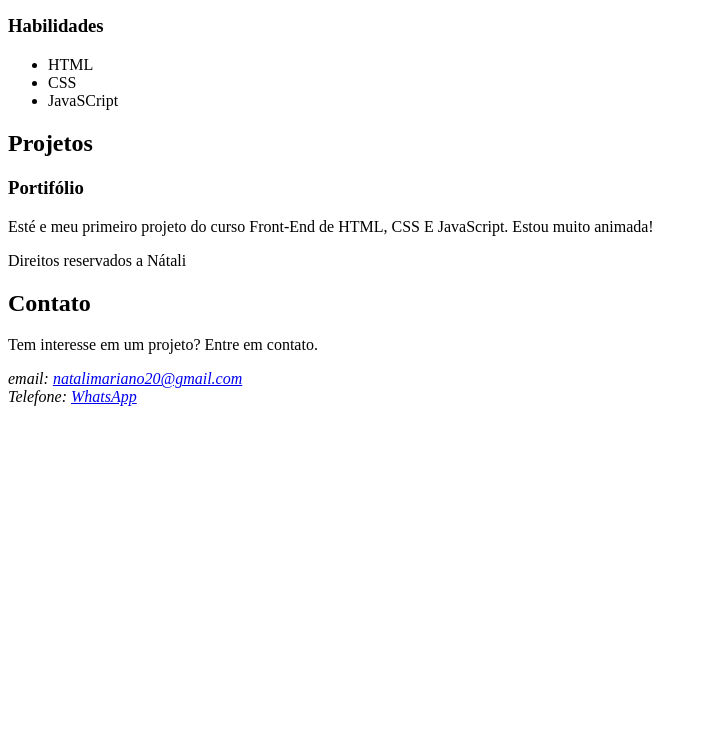
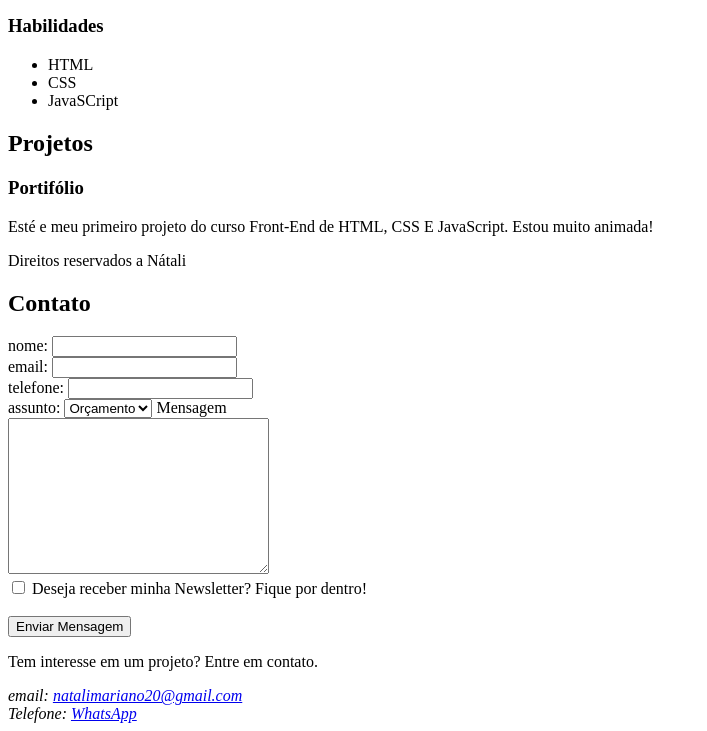
Before and after one commit to natalimariano/site, a plain HTML site: page index.html in a window 1280 px wide. Shown: the part 560-1291 px from the top of the page, without its empty margins (0-707 px from the left). Before the commit the page ends 974 px from the top, so only its background shows below. Drawn offline with Linux system fonts and the light colour scheme.

Commit message:
commit dia 2

```diff
--- a/index.html
+++ b/index.html
@@ -52,6 +52,28 @@
     <p>Direitos reservados a Nátali </p>
     <section id="contatos"> </section>
         <h2>Contato</h2>
+
+        <form action="">
+<label for="nome">nome: </label>
+<input type="text" id="nome" name="nome" required> <br>
+
+<label for="email">email: </label>
+<input type="text" id="email" email="email" required> <br>
+<label for="telefone">telefone: </label>
+<input type="tel" id="telefone" name="telefone"> <br>
+<label for="assunto">assunto: </label>
+<select name="assunto" id="assunto">
+    <option value="orcamento">Orçamento</option>
+    <option value="duvida">Dúvida</option>
+    <option value="outro">Outro</option>
+</select>
+<label for="mensagem">Mensagem</label> <br>
+<textarea name="mensagem" id="mensagem" cols="30" rows="10" required></textarea> <br>
+<input type="checkbox" id="inscricao" name="inscricao">
+<label for="inscricao">Deseja receber minha Newsletter? Fique por dentro! </label> <br>
+ <br> <input type="submit" value="Enviar Mensagem">
+
+        </form>
         <p>
             Tem interesse em um projeto? Entre em contato.
         </p>
```
